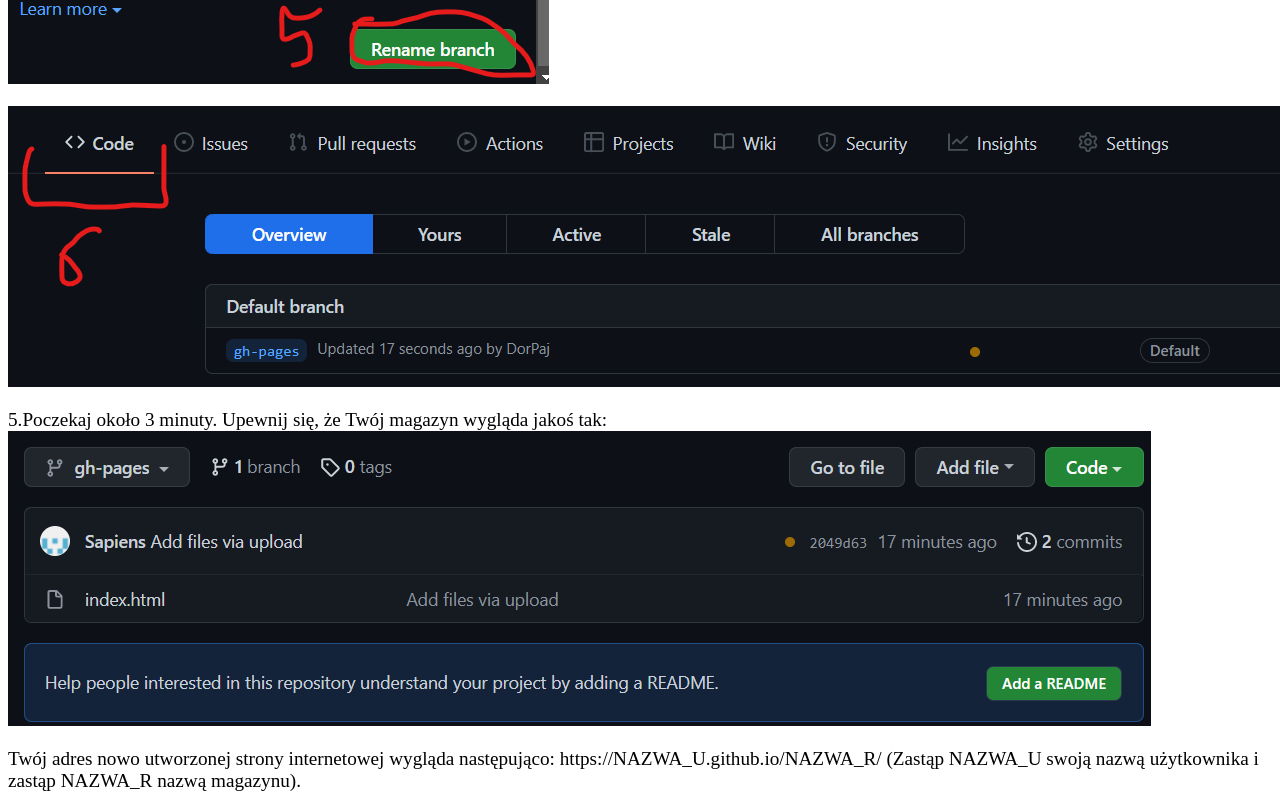
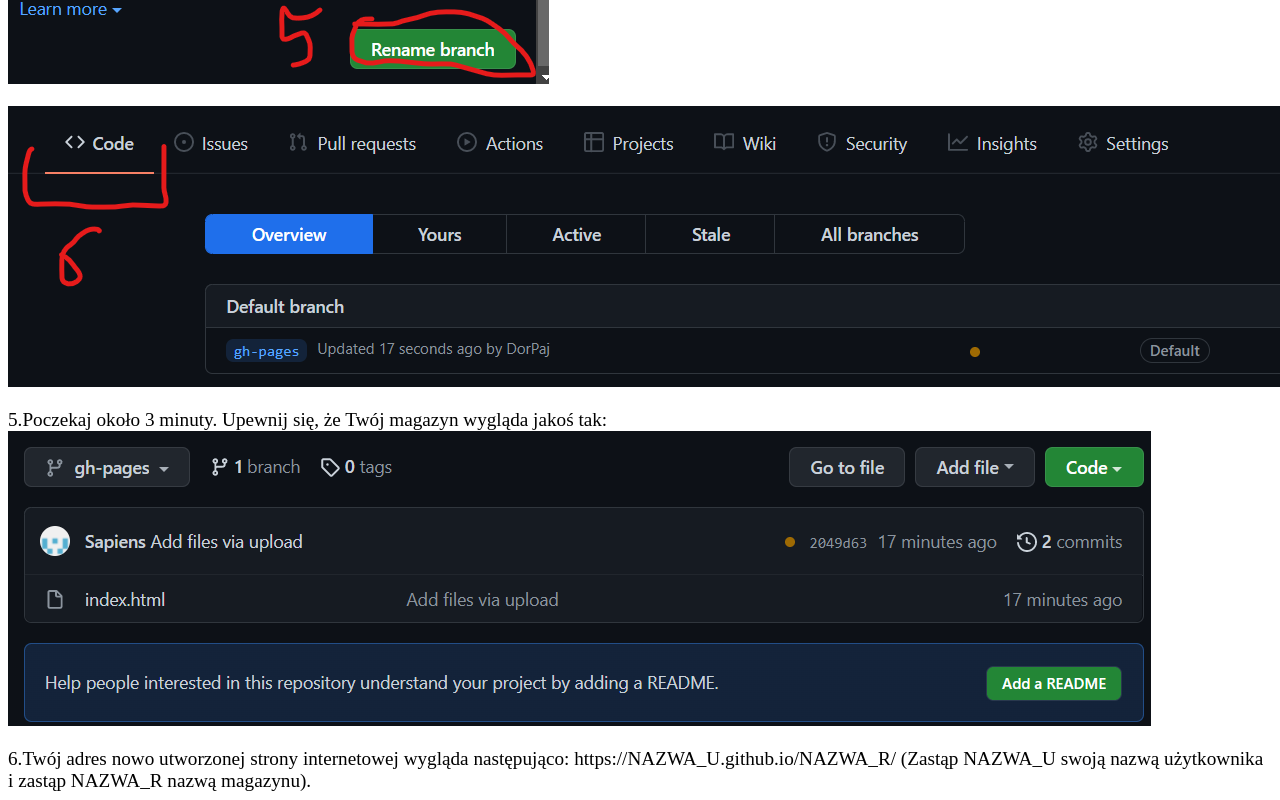
Before and after one commit to DorPaj/Poradnik, a plain HTML site: page index.html in a window 1280 px wide. Shown: the part 3214-4014 px from the top of the page. Drawn offline with Linux system fonts and the light colour scheme.

Commit message:
Update index.html

```diff
--- a/index.html
+++ b/index.html
@@ -28,6 +28,6 @@
 <img src="11.png"></br></br>
 <big>5.Poczekaj około 3 minuty. Upewnij się, że Twój magazyn wygląda jakoś tak:</big></br>
 <img src="10.png"></br></br>
-<big>Twój adres nowo utworzonej strony internetowej wygląda następująco: https://NAZWA_U.github.io/NAZWA_R/ (Zastąp NAZWA_U swoją nazwą użytkownika i zastąp NAZWA_R nazwą magazynu).</big>
+<big>6.Twój adres nowo utworzonej strony internetowej wygląda następująco: https://NAZWA_U.github.io/NAZWA_R/ (Zastąp NAZWA_U swoją nazwą użytkownika i zastąp NAZWA_R nazwą magazynu).</big>
 
 </body></html>
```
